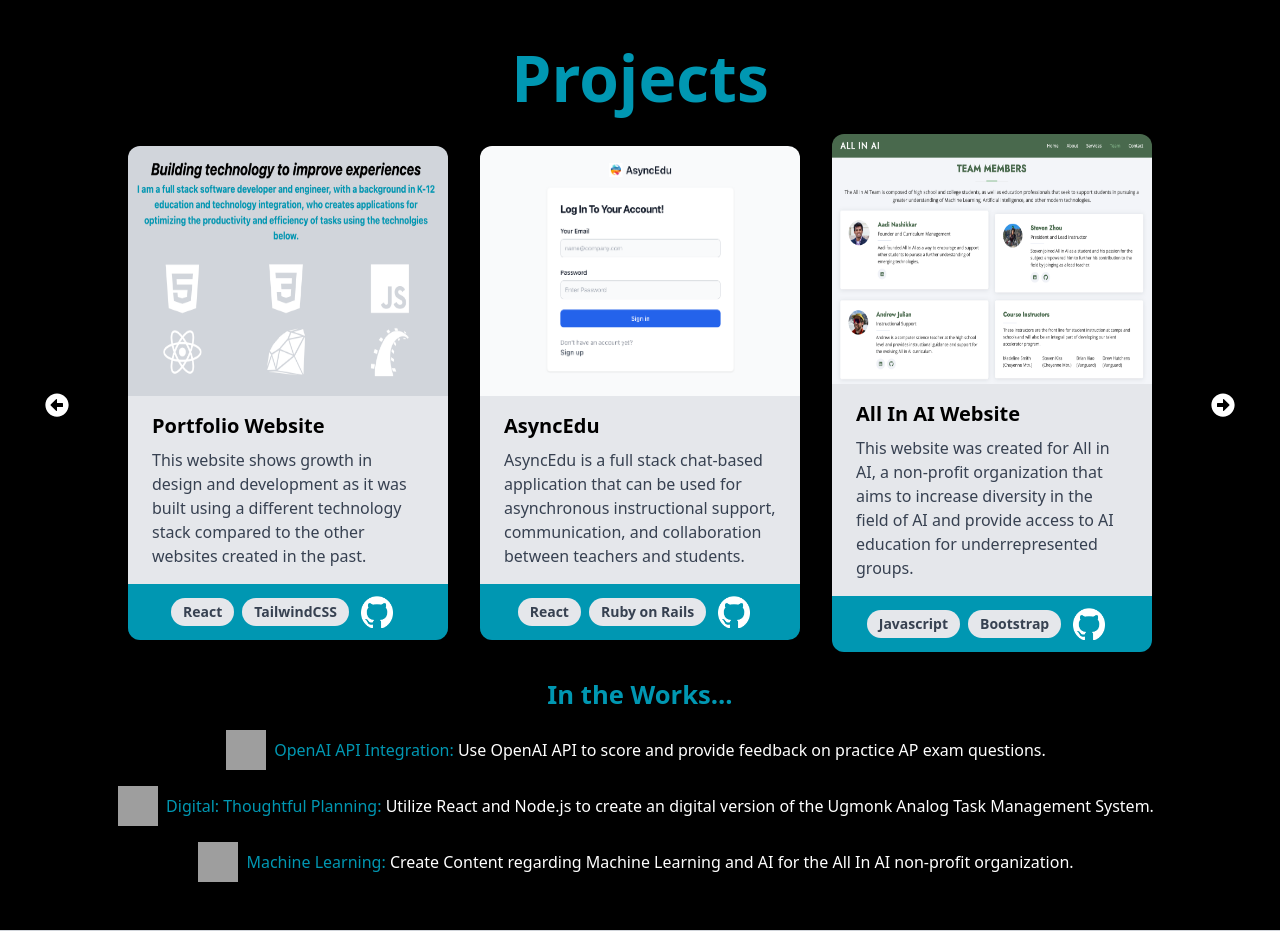
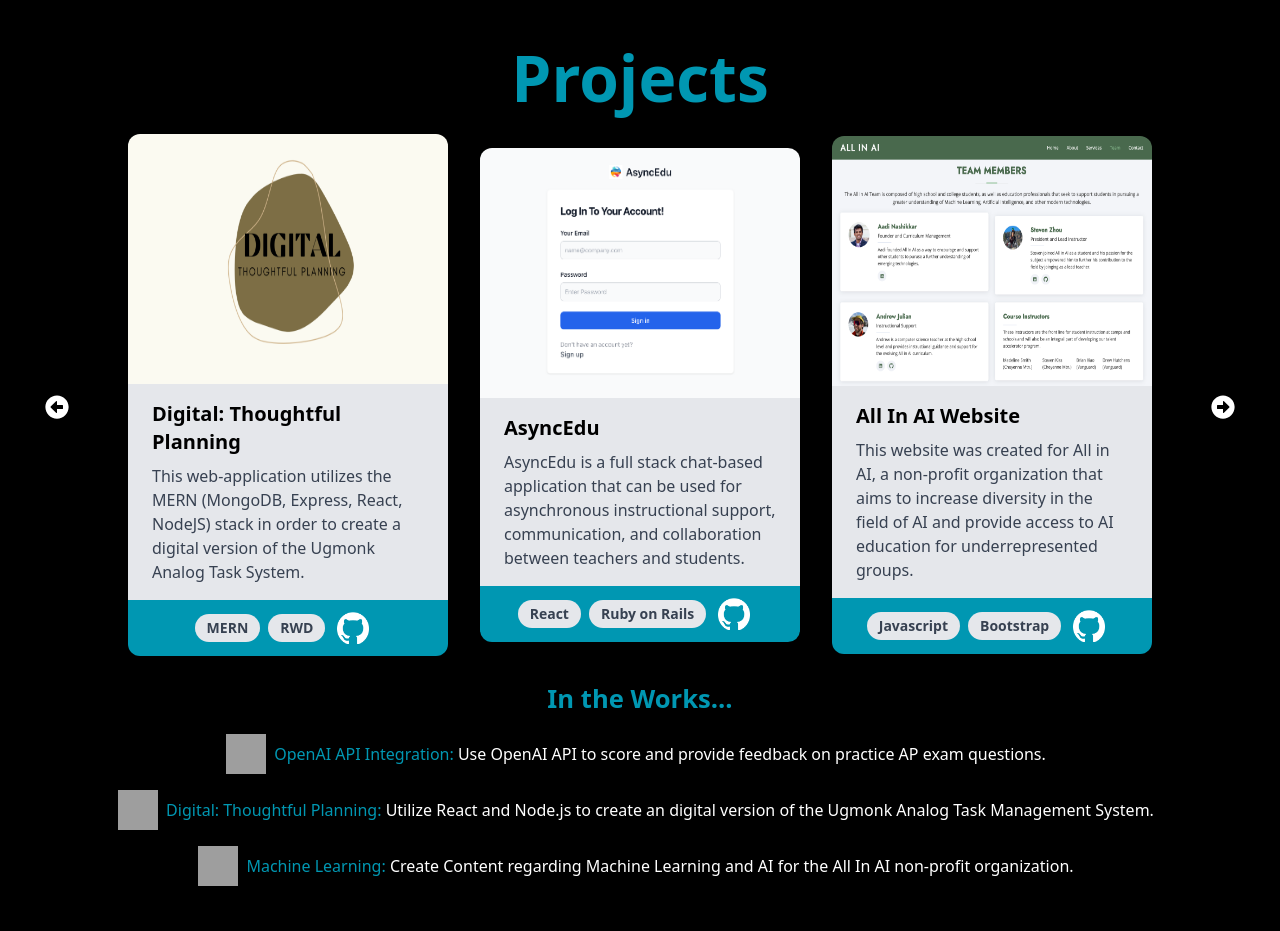
Before and after one commit to andrewjulian/portfolio-website, a React (Vite) app: page / in a window 1280 px wide. Shown: the part 1460-2391 px from the top of the page. Built offline with nearby package versions, Linux system fonts and the light colour scheme; grey boxes are pictures that could not be loaded.

Commit message:
swapped project portfolio for ugmonk

```diff
--- a/src/components/ProjectCard.jsx
+++ b/src/components/ProjectCard.jsx
@@ -8,7 +8,7 @@
     <div className="max-w-xs h-auto m-4 my-2 rounded-xl overflow-hidden shadow-lg xl:hover:scale-110  ease-in-out duration-300">
       <div>
         <img
-          className=" max-w-xs h-[250px]  2xl:w-[400px] xl:h-[250px]"
+          className=" max-w-xs   2xl:w-[400px] xl:h-[250px]"
           src={image}
           alt={title}
         />
--- a/src/components/Projects.jsx
+++ b/src/components/Projects.jsx
@@ -2,7 +2,7 @@
 import ProjectsSlider from "./ProjectsSlider";
 import asyncedu from "../assets/asyncedu.png";
 import allinai from "../assets/allinai.png";
-import portfolioimage from "../assets/portfolioimage.png";
+import digital from "../assets/digital.png";
 import readit from "../assets/readit.png";
 import NewTechCard from "./NewTechCard";
 
@@ -32,12 +32,12 @@
     tags: ["React", "Ruby on Rails"],
   },
   {
-    title: "Portfolio Website",
+    title: "Digital: Thoughtful Planning",
     description:
-      "This website shows growth in design and development as it was built using a different technology stack compared to the other websites created in the past.",
-    image: portfolioimage,
-    repo: "https://github.com/andrewjulian/portfolio-website",
-    tags: ["React", "TailwindCSS", "Vite"],
+      "This web-application utilizes the MERN (MongoDB, Express, React, NodeJS) stack in order to create a digital version of the Ugmonk Analog Task System.",
+    image: digital,
+    repo: "https://github.com/andrewjulian/mern-ugmonk-digital",
+    tags: ["MERN", "RWD "],
   },
 ];
 
```
Also changed, not shown: src/assets/digital.png (added).
